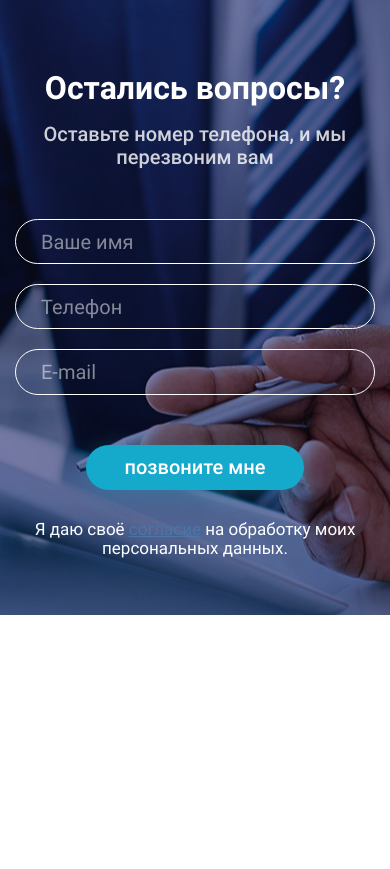
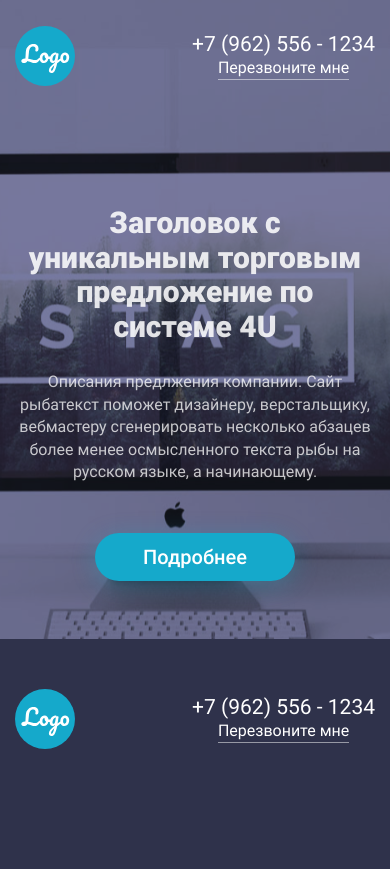
Before and after one commit to AndreiSakharevish/template, a plain HTML site: page index.html in a window 390 px wide. Before the commit the page ends 844 px from the top, so only its background shows below. Drawn offline with Linux system fonts and the light colour scheme.

Commit message:
контрольная начал footer

```diff
--- a/css/contacts.css
+++ b/css/contacts.css
@@ -25,7 +25,7 @@
 
 .form__label {
   display: block;
-}
+  }
 
 .form__label:not(:last-child) {
   margin-bottom: 21px;
@@ -33,10 +33,11 @@
 
 .form__input {
   background-color: transparent;
-  border: 1.38px solid #fff;
+  border: 1.38px solid var(--white-color-text);
   border-radius: 50px;
   padding: 9px 25px;
   width: 100%;
+  color: var(--white-color-text);
 }
 
 .form {
--- a/css/footer.css
+++ b/css/footer.css
@@ -0,0 +1,5 @@
+.footer {
+  background: var(--footer-color);
+}
+.container {
+}
--- a/css/header.css
+++ b/css/header.css
@@ -5,14 +5,15 @@
   background-blend-mode: overlay;
 }
 
-.header__begine {
+.info {
   display: flex;
   justify-content: space-between;
   align-items: center;
+ }
+.info:not(:last-child){
   margin-bottom: 120px;
 }
-
-.header__logo {
+.info__logo {
   width: 68px;
   height: 68px;
   object-fit: cover;
@@ -37,26 +38,26 @@
 } */
 
 /* ----------------------------- */
-.header__phone {
+.info__phone {
   display: flex;
   flex-direction: column;
   align-items: center;
   row-gap: 3px;
 }
 
-.header__number {
+.info__number {
   font-size: 23px;
   display: block;
   position: relative;
   text-align: center;
 }
 
-.header__span {
+.info__span {
   display: block;
   font-size: 16px;
 }
 
-.header__span:after {
+.info__span:after {
   content: "";
   display: block;
   background-color: rgba(255, 255, 255, 0.5);
@@ -102,24 +103,24 @@
     padding-bottom: 70px;
   }
 
-  .header__begine {
+  .info {
     margin-bottom: 70px;
   }
 
-  .header__logo {
+  .info__logo {
     width: 60px;
     height: 60px;
   }
 
-  .header__phone {
+  .info__phone {
     font-size: 21px;
   }
 
-  .header__number {
+  .info__number {
     font-size: 21px;
   }
 
-  .header__link {
+  .info__link {
     font-size: 13px;
   }
 
@@ -160,16 +161,16 @@
     padding-bottom: 65px;
   }
 
-  .header__begine {
+  .info {
     margin-bottom: 65px;
   }
 
-  .header__logo {
+  .info__logo {
     width: 30px;
     height: 30px;
   }
 
-  .header__link:after {
+  .info__link:after {
     content: "";
     display: block;
     background: url('../img/Vector-phone.svg') no-repeat;
@@ -177,8 +178,8 @@
     height: 24px;
   }
 
-  .header__number,
-  .header__span {
+  .info__number,
+  .info__span {
     display: none;
   }
 
--- a/css/var.css
+++ b/css/var.css
@@ -5,4 +5,5 @@
   --white-color-text: #fff;
   --span-color: #4A76A8;
   --bg-color: #F9F9F9;
+  --footer-color:#2f324b;
 }
--- a/index.html
+++ b/index.html
@@ -12,14 +12,14 @@
     <title>template</title>
   </head>
   <body>
-    <!-- <header class="header">
+    <header class="header">
       <div class="container">
-        <div class="header__begine">
-          <img class="header__logo" src="img/Logo.svg" alt="logo" />
+        <div class="info">
+          <img class="info__logo" src="img/Logo.svg" alt="logo" />
 
-          <div class="header__phone">
-            <p class="header__number">+7 (962) 556 - 1234</p>
-            <a class="header__link" href="tel:79625561234"><span class="header__span">Перезвоните мне</span></a>
+          <div class="info__phone">
+            <p class="info__number">+7 (962) 556 - 1234</p>
+            <a class="info__link" href="tel:79625561234"><span class="info__span">Перезвоните мне</span></a>
           </div>
         </div>
 
@@ -32,7 +32,7 @@
           <a class="header__button" href="#">Подробнее</a>
         </div>
       </div>
-    </header> -->
+    </header>
 
     <!-- <section class="advantages">
       <div class="container">
@@ -52,7 +52,7 @@
         </ul>
       </div>
     </section> -->
-    <section class="contacts">
+    <!-- <section class="contacts">
       <div class="container">
         <h2 class="contacts__title">Остались вопросы?</h2>
         <p class="contacts__text">Оставьте номер телефона, и мы перезвоним вам</p>
@@ -73,6 +73,18 @@
         <p class="contacts__downtext">Я даю своё <span class="contacts__span">согласие</span> на обработку моих персональных данных.</p>
 
       </div>
-    </section>
+    </section> -->
+    <footer class="footer">
+      <div class="container">
+        <div class="info">
+          <img class="info__logo" src="img/Logo.svg" alt="logo" />
+
+          <div class="info__phone">
+            <p class="info__number">+7 (962) 556 - 1234</p>
+            <a class="info__link" href="tel:79625561234"><span class="info__span">Перезвоните мне</span></a>
+          </div>
+        </div>
+      </div>
+    </footer>
   </body>
 </html>
```
